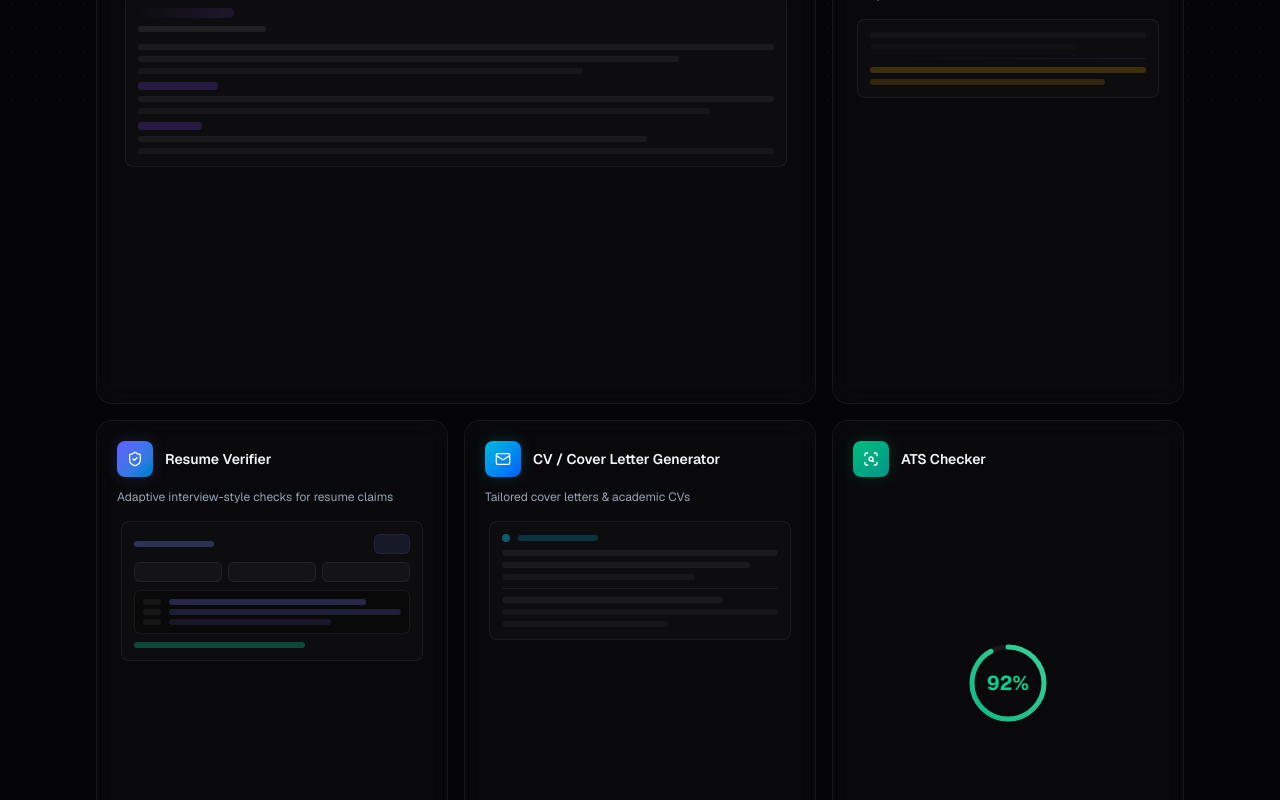
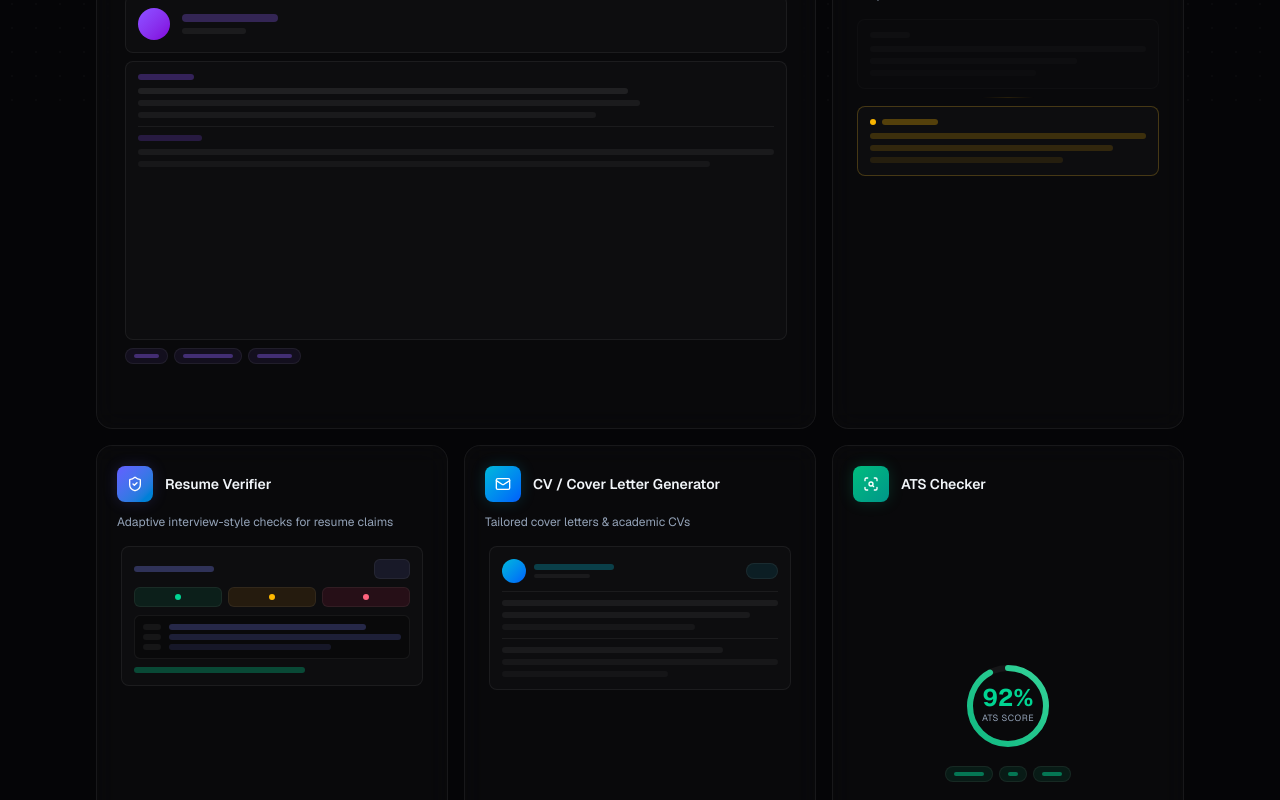
Before and after one commit to ayan70715/career_forge-ai, a Next.js app: page / in a window 1280 px wide. Shown: the part 680-1480 px from the top of the page. Built offline with nearby package versions, Linux system fonts and the light colour scheme.

Commit message:
Add files via upload

```diff
--- a/src/components/home/FeaturePreview.tsx
+++ b/src/components/home/FeaturePreview.tsx
@@ -4,49 +4,123 @@ import { useEffect, useState } from "react";
 
 /* ── Resume Builder: Animated typing lines ── */
 export function ResumePreview() {
+  const [lineWidths, setLineWidths] = useState([100, 85, 70]);
+  const [tick, setTick] = useState(0);
+
+  useEffect(() => {
+    const interval = setInterval(() => setTick((t) => t + 1), 2200);
+    return () => clearInterval(interval);
+  }, []);
+
+  useEffect(() => {
+    setLineWidths([
+      Math.floor(Math.random() * 20) + 75,
+      Math.floor(Math.random() * 20) + 65,
+      Math.floor(Math.random() * 20) + 55,
+    ]);
+  }, [tick]);
+
   return (
-    <div className="space-y-2 p-1">
-      {/* Mini resume mockup */}
-      <div className="rounded-lg border border-glass-border bg-surface-1 p-3 space-y-2">
-        <div className="h-2.5 w-24 rounded-full bg-primary/30 animate-shimmer" />
-        <div className="h-1.5 w-32 rounded-full bg-surface-6" />
-        <div className="mt-3 space-y-1.5">
-          <div className="h-1.5 w-full rounded-full bg-surface-5 animate-[shimmer_3s_ease-in-out_infinite]" />
-          <div className="h-1.5 w-[85%] rounded-full bg-surface-4 animate-[shimmer_3s_ease-in-out_0.2s_infinite]" />
-          <div className="h-1.5 w-[70%] rounded-full bg-surface-3 animate-[shimmer_3s_ease-in-out_0.4s_infinite]" />
+    <div className="p-1 h-full flex flex-col gap-2">
+      {/* Header band */}
+      <div className="rounded-lg border border-glass-border bg-surface-1 p-3 flex items-center gap-3">
+        <div className="h-8 w-8 rounded-full bg-linear-to-br from-violet-500 to-purple-700 shrink-0" />
+        <div className="flex-1 space-y-1.5">
+          <div className="h-2 w-24 rounded-full bg-primary/30 animate-[shimmer_3s_ease-in-out_infinite]" />
+          <div className="h-1.5 w-16 rounded-full bg-surface-5" />
         </div>
-        <div className="mt-2 space-y-1.5">
-          <div className="h-2 w-20 rounded-full bg-violet-500/20" />
-          <div className="h-1.5 w-full rounded-full bg-surface-4" />
-          <div className="h-1.5 w-[90%] rounded-full bg-surface-3" />
+      </div>
+
+      {/* Section blocks */}
+      <div className="rounded-lg border border-glass-border bg-surface-1 p-3 space-y-2 flex-1">
+        <div className="h-1.5 w-14 rounded-full bg-violet-500/30" />
+        <div className="space-y-1.5">
+          {lineWidths.map((w, i) => (
+            <div
+              key={i}
+              className="h-1.5 rounded-full bg-surface-5 transition-all duration-700 ease-out"
+              style={{
+                width: `${w}%`,
+                animationDelay: `${i * 0.2}s`,
+                background: i === 0 ? "var(--surface-6)" : i === 1 ? "var(--surface-5)" : "var(--surface-4)",
+              }}
+            />
+          ))}
         </div>
-        <div className="mt-2 space-y-1.5">
-          <div className="h-2 w-16 rounded-full bg-violet-500/20" />
-          <div className="h-1.5 w-[80%] rounded-full bg-surface-4" />
-          <div className="h-1.5 w-full rounded-full bg-surface-3" />
+        <div className="mt-2 h-px w-full bg-glass-border" />
+        <div className="h-1.5 w-16 rounded-full bg-violet-500/20 mt-2" />
+        <div className="space-y-1.5">
+          <div className="h-1.5 w-full rounded-full bg-surface-4 animate-[shimmer_3.5s_ease-in-out_0.3s_infinite]" />
+          <div className="h-1.5 w-[90%] rounded-full bg-surface-3 animate-[shimmer_3.5s_ease-in-out_0.5s_infinite]" />
         </div>
+      </div>
+
+      {/* Skill chips row */}
+      <div className="flex gap-1.5 flex-wrap">
+        {["React", "TypeScript", "Node.js"].map((s) => (
+          <div key={s} className="h-4 rounded-full border border-primary/20 bg-primary/8 px-2 flex items-center">
+            <div className="h-1 rounded-full bg-primary/40" style={{ width: `${s.length * 5}px` }} />
+          </div>
+        ))}
       </div>
     </div>
   );
 }
 
-/* ── AI Enhance: Shimmer transformation ── */
+/* ── AI Enhance: Before → After shimmer ── */
 export function EnhancePreview() {
+  const [phase, setPhase] = useState<"before" | "sweeping" | "after">("before");
+
+  useEffect(() => {
+    const cycle = () => {
+      setPhase("before");
+      setTimeout(() => setPhase("sweeping"), 1000);
+      setTimeout(() => setPhase("after"), 1800);
+      setTimeout(() => cycle(), 4000);
+    };
+    cycle();
+    return () => {};
+  }, []);
+
   return (
-    <div className="relative p-1">
-      <div className="rounded-lg border border-glass-border bg-surface-1 p-3 space-y-2">
-        {/* "Before" text fading out */}
-        <div className="space-y-1.5 opacity-40">
-          <div className="h-1.5 w-full rounded-full bg-surface-6" />
-          <div className="h-1.5 w-[75%] rounded-full bg-surface-5" />
+    <div className="p-1 space-y-2">
+      {/* Before block */}
+      <div
+        className="rounded-lg border border-glass-border bg-surface-1 p-3 space-y-1.5 transition-all duration-500"
+        style={{ opacity: phase === "after" ? 0.3 : 1 }}
+      >
+        <div className="h-1.5 w-10 rounded-full bg-surface-5 mb-2" />
+        <div className="h-1.5 w-full rounded-full bg-surface-5" />
+        <div className="h-1.5 w-[75%] rounded-full bg-surface-4" />
+        <div className="h-1.5 w-[60%] rounded-full bg-surface-3" />
+      </div>
+
+      {/* Sweep line */}
+      <div className="relative h-px overflow-hidden">
+        <div
+          className="absolute inset-0 bg-linear-to-r from-transparent via-amber-400/70 to-transparent transition-all duration-700"
+          style={{
+            opacity: phase === "sweeping" ? 1 : 0,
+            transform: phase === "sweeping" ? "scaleX(1)" : "scaleX(0)",
+          }}
+        />
+      </div>
+
+      {/* After block */}
+      <div
+        className="rounded-lg border bg-surface-1 p-3 space-y-1.5 transition-all duration-500"
+        style={{
+          borderColor: phase === "after" ? "rgba(251,191,36,0.25)" : "var(--glass-border)",
+          opacity: phase === "after" ? 1 : 0.4,
+        }}
+      >
+        <div className="flex items-center gap-1.5 mb-2">
+          <div className="h-1.5 w-1.5 rounded-full bg-amber-400" />
+          <div className="h-1.5 w-14 rounded-full bg-amber-400/30" />
         </div>
-        {/* Shimmer sweep line */}
-        <div className="h-px w-full bg-linear-to-r from-transparent via-amber-400/40 to-transparent animate-shimmer" />
-        {/* "After" text brighter */}
-        <div className="space-y-1.5">
-          <div className="h-1.5 w-full rounded-full bg-amber-400/20 animate-[shimmer_2.5s_ease-in-out_infinite]" />
-          <div className="h-1.5 w-[85%] rounded-full bg-amber-400/15 animate-[shimmer_2.5s_ease-in-out_0.3s_infinite]" />
-        </div>
+        <div className="h-1.5 w-full rounded-full bg-amber-400/20 animate-[shimmer_2.5s_ease-in-out_infinite]" />
+        <div className="h-1.5 w-[88%] rounded-full bg-amber-400/15 animate-[shimmer_2.5s_ease-in-out_0.3s_infinite]" />
+        <div className="h-1.5 w-[70%] rounded-full bg-amber-400/10 animate-[shimmer_2.5s_ease-in-out_0.6s_infinite]" />
       </div>
     </div>
   );
@@ -61,10 +135,7 @@ export function ATSPreview() {
     const timer = setTimeout(() => {
       const interval = setInterval(() => {
         setScore((prev) => {
-          if (prev >= target) {
-            clearInterval(interval);
-            return target;
-          }
+          if (prev >= target) { clearInterval(interval); return target; }
           return prev + 1;
         });
       }, 20);
@@ -73,43 +144,48 @@ export function ATSPreview() {
     return () => clearTimeout(timer);
   }, []);
 
-  const circumference = 2 * Math.PI * 36;
+  const r = 38;
+  const circumference = 2 * Math.PI * r;
   const offset = circumference - (score / 100) * circumference;
 
   return (
-    <div className="flex items-center justify-center p-2">
+    <div className="flex flex-col items-center justify-center gap-3 p-2">
       <div className="relative">
-        <svg width="90" height="90" viewBox="0 0 90 90" className="-rotate-90">
+        <svg width="96" height="96" viewBox="0 0 96 96" className="-rotate-90">
+          <circle cx="48" cy="48" r={r} fill="none" stroke="var(--surface-4)" strokeWidth="6" />
           <circle
-            cx="45"
-            cy="45"
-            r="36"
+            cx="48" cy="48" r={r}
             fill="none"
-            stroke="var(--surface-5)"
-            strokeWidth="5"
-          />
-          <circle
-            cx="45"
-            cy="45"
-            r="36"
-            fill="none"
-            stroke="url(#atsGradient)"
-            strokeWidth="5"
+            stroke="url(#atsGrad)"
+            strokeWidth="6"
             strokeLinecap="round"
             strokeDasharray={circumference}
             strokeDashoffset={offset}
-            style={{ transition: "stroke-dashoffset 0.1s ease" }}
+            style={{ transition: "stroke-dashoffset 0.08s ease" }}
           />
           <defs>
-            <linearGradient id="atsGradient" x1="0%" y1="0%" x2="100%" y2="100%">
+            <linearGradient id="atsGrad" x1="0%" y1="0%" x2="100%" y2="100%">
               <stop offset="0%" stopColor="#10b981" />
               <stop offset="100%" stopColor="#34d399" />
             </linearGradient>
           </defs>
         </svg>
-        <div className="absolute inset-0 flex items-center justify-center">
-          <span className="text-xl font-bold text-emerald-400">{score}%</span>
+        <div className="absolute inset-0 flex flex-col items-center justify-center">
+          <span className="text-2xl font-bold text-emerald-400 leading-none">{score}%</span>
+          <span className="text-[9px] text-muted-foreground mt-0.5 tracking-wider">ATS SCORE</span>
         </div>
+      </div>
+      {/* Mini keyword matches */}
+      <div className="flex gap-1.5 flex-wrap justify-center">
+        {["Python", "ML", "APIs"].map((k, i) => (
+          <div
+            key={k}
+            className="h-4 rounded-full border border-emerald-500/30 bg-emerald-500/10 px-2 flex items-center"
+            style={{ animationDelay: `${i * 0.2}s` }}
+          >
+            <div className="h-1 rounded-full bg-emerald-400/50" style={{ width: `${k.length * 5}px` }} />
+          </div>
+        ))}
       </div>
     </div>
   );
@@ -117,19 +193,38 @@ export function ATSPreview() {
 
 /* ── CV Generator: Document preview ── */
 export function CVPreview() {
+  const [lineVisible, setLineVisible] = useState(false);
+
+  useEffect(() => {
+    const t = setTimeout(() => setLineVisible(true), 600);
+    return () => clearTimeout(t);
+  }, []);
+
   return (
-    <div className="p-1">
+    <div className="p-1 space-y-2">
       <div className="rounded-lg border border-glass-border bg-surface-1 p-3 space-y-2">
-        <div className="flex items-center gap-2 mb-2">
-          <div className="h-2 w-2 rounded-full bg-cyan-400/40" />
-          <div className="h-1.5 w-20 rounded-full bg-cyan-400/20" />
+        {/* Header with avatar placeholder */}
+        <div className="flex items-center gap-2 pb-2 border-b border-glass-border">
+          <div className="h-6 w-6 rounded-full bg-linear-to-br from-cyan-500 to-blue-600 shrink-0" />
+          <div className="flex-1 space-y-1">
+            <div className="h-1.5 w-20 rounded-full bg-cyan-400/25" />
+            <div className="h-1 w-14 rounded-full bg-surface-4" />
+          </div>
+          <div className="h-4 w-8 rounded border border-cyan-500/20 bg-cyan-500/10" />
         </div>
+
+        {/* Body lines */}
         <div className="space-y-1.5">
           <div className="h-1.5 w-full rounded-full bg-surface-5" />
           <div className="h-1.5 w-[90%] rounded-full bg-surface-4" />
-          <div className="h-1.5 w-[70%] rounded-full bg-surface-3" />
+          <div
+            className="h-1.5 rounded-full bg-surface-3 transition-all duration-700"
+            style={{ width: lineVisible ? "70%" : "20%" }}
+          />
         </div>
-        <div className="mt-2 h-px w-full bg-glass-border" />
+
+        <div className="mt-1 h-px w-full bg-glass-border" />
+
         <div className="space-y-1.5">
           <div className="h-1.5 w-[80%] rounded-full bg-surface-4" />
           <div className="h-1.5 w-full rounded-full bg-surface-3" />
@@ -145,7 +240,6 @@ export function InterviewPreview() {
   const [speaking, setSpeaking] = useState<"ai" | "user" | null>("ai");
   const [bars, setBars] = useState([3, 5, 2, 7, 4, 6, 3, 5]);
 
-  // Cycle speaking turns
   useEffect(() => {
     const sequence = ["ai", null, "user", null, "ai"] as const;
     let idx = 0;
@@ -156,22 +250,18 @@ export function InterviewPreview() {
     return () => clearInterval(interval);
   }, []);
 
-  // Animate waveform bars when speaking
   useEffect(() => {
     if (!speaking) return;
     const interval = setInterval(() => {
-      setBars((prev) =>
-        prev.map(() => Math.floor(Math.random() * 7) + 1)
-      );
+      setBars((prev) => prev.map(() => Math.floor(Math.random() * 7) + 1));
     }, 150);
     return () => clearInterval(interval);
   }, [speaking]);
 
   return (
     <div className="p-1 space-y-1.5">
-      {/* Video grid */}
       <div className="grid grid-cols-2 gap-1.5">
-        {/* AI interviewer tile */}
+        {/* AI tile */}
         <div
           className={`relative rounded-lg bg-surface-2 border overflow-hidden transition-all duration-300 ${
             speaking === "ai"
@@ -180,7 +270,6 @@ export function InterviewPreview() {
           }`}
           style={{ aspectRatio: "4/3" }}
         >
-          {/* Avatar */}
           <div className="absolute inset-0 flex items-center justify-center">
             <div className="h-8 w-8 rounded-full bg-linear-to-br from-violet-500 to-purple-600 flex items-center justify-center">
               <svg className="h-4 w-4 text-white" viewBox="0 0 24 24" fill="none" stroke="currentColor" strokeWidth="2">
@@ -189,15 +278,12 @@ export function InterviewPreview() {
               </svg>
             </div>
           </div>
-          {/* Speaking indicator ring */}
           {speaking === "ai" && (
             <div className="absolute inset-0 rounded-lg border-2 border-violet-500/50 animate-[pulse_1s_ease-in-out_infinite]" />
           )}
-          {/* Label */}
           <div className="absolute bottom-1 left-1 bg-black/40 backdrop-blur-sm rounded px-1 py-0.5">
             <span className="text-[9px] text-white/80 font-medium">AI Interviewer</span>
           </div>
-          {/* Mic icon */}
           <div className="absolute top-1 right-1">
             <div className={`h-3.5 w-3.5 rounded-full flex items-center justify-center ${speaking === "ai" ? "bg-violet-500/80" : "bg-surface-4"}`}>
               <svg className="h-2 w-2 text-white" viewBox="0 0 24 24" fill="currentColor">
@@ -217,7 +303,6 @@ export function InterviewPreview() {
           }`}
           style={{ aspectRatio: "4/3" }}
         >
-          {/* Avatar */}
           <div className="absolute inset-0 flex items-center justify-center">
             <div className="h-8 w-8 rounded-full bg-linear-to-br from-rose-500 to-pink-600 flex items-center justify-center">
               <svg className="h-4 w-4 text-white" viewBox="0 0 24 24" fill="none" stroke="currentColor" strokeWidth="2">
@@ -243,9 +328,8 @@ export function InterviewPreview() {
         </div>
       </div>
 
-      {/* Waveform / toolbar row */}
+      {/* Waveform toolbar */}
       <div className="rounded-lg border border-glass-border bg-surface-1 px-2 py-1.5 flex items-center justify-between gap-2">
-        {/* Animated waveform */}
         <div className="flex items-center gap-[2px] h-4">
           {bars.map((h, i) => (
             <div
@@ -257,7 +341,6 @@ export function InterviewPreview() {
             />
           ))}
         </div>
-        {/* Control icons */}
         <div className="flex items-center gap-1.5">
           <div className="h-4 w-4 rounded-full bg-surface-3 flex items-center justify-center">
             <svg className="h-2 w-2 text-muted-foreground" viewBox="0 0 24 24" fill="currentColor">
@@ -275,6 +358,20 @@ export function InterviewPreview() {
 
 /* ── Resume Verifier: Mixed test signal ── */
 export function ResumeVerifierPreview() {
+  const [checks, setChecks] = useState([false, false, false]);
+
+  useEffect(() => {
+    [0, 1, 2].forEach((i) => {
+      setTimeout(() => setChecks((prev) => { const next = [...prev]; next[i] = true; return next; }), 600 + i * 400);
+    });
+  }, []);
+
+  const statuses = [
+    { color: "border-emerald-500/40 bg-emerald-500/10", dot: "bg-emerald-400" },
+    { color: "border-amber-500/40 bg-amber-500/10", dot: "bg-amber-400" },
+    { color: "border-rose-500/40 bg-rose-500/10", dot: "bg-rose-400" },
+  ];
+
   return (
     <div className="space-y-2 p-1">
       <div className="rounded-lg border border-glass-border bg-surface-1 p-3 space-y-2">
@@ -284,9 +381,16 @@ export function ResumeVerifierPreview() {
         </div>
 
         <div className="grid grid-cols-3 gap-1.5">
-          <div className="rounded-md border border-glass-border bg-surface-2 h-5" />
-          <div className="rounded-md border border-glass-border bg-surface-2 h-5" />
-          <div className="rounded-md border border-glass-border bg-surface-2 h-5" />
+          {statuses.map((s, i) => (
+            <div
+              key={i}
+              className={`rounded-md border h-5 flex items-center justify-center transition-all duration-500 ${
+                checks[i] ? s.color : "border-glass-border bg-surface-2"
+              }`}
+            >
+              {checks[i] && <div className={`h-1.5 w-1.5 rounded-full ${s.dot}`} />}
+            </div>
+          ))}
         </div>
 
         <div className="rounded-md border border-glass-border bg-code-bg p-2">
@@ -314,7 +418,6 @@ export function ResumeVerifierPreview() {
 export function ProjectAnalysePreview() {
   const [progress, setProgress] = useState([0, 0, 0, 0]);
   const targets = [88, 74, 92, 61];
-
   const labels = ["Strength", "Originality", "Complexity", "Impact"];
   const colors = [
     "from-fuchsia-500 to-indigo-500",
@@ -327,21 +430,17 @@ export function ProjectAnalysePreview() {
     const timer = setTimeout(() => {
       const intervals: ReturnType<typeof setInterval>[] = [];
       targets.forEach((target, i) => {
-        const delay = i * 200;
         const t = setTimeout(() => {
           const interval = setInterval(() => {
             setProgress((prev) => {
               const next = [...prev];
-              if (next[i] >= target) {
-                clearInterval(interval);
-              } else {
-                next[i] = Math.min(next[i] + 2, target);
-              }
+              if (next[i] >= target) { clearInterval(interval); }
+              else { next[i] = Math.min(next[i] + 2, target); }
               return next;
             });
           }, 18);
           intervals.push(interval);
-        }, delay);
+        }, i * 200);
       });
     }, 400);
     return () => clearTimeout(timer);
@@ -350,12 +449,9 @@ export function ProjectAnalysePreview() {
   return (
     <div className="p-1">
       <div className="rounded-lg border border-glass-border bg-surface-1 p-3 space-y-2.5">
-        {/* Scanning line animation at top */}
         <div className="relative h-1 w-full rounded-full overflow-hidden bg-surface-3">
           <div className="absolute inset-y-0 left-0 w-1/3 bg-linear-to-r from-transparent via-fuchsia-400/60 to-transparent animate-[shimmer_2s_ease-in-out_infinite]" />
         </div>
-
-        {/* Metric bars */}
         {labels.map((label, i) => (
           <div key={label} className="space-y-1">
             <div className="flex items-center justify-between">
@@ -370,8 +466,6 @@ export function ProjectAnalysePreview() {
             </div>
           </div>
         ))}
-
-        {/* Bottom tag row */}
         <div className="flex gap-1 pt-0.5">
           <div className="h-3.5 w-10 rounded-full border border-fuchsia-500/20 bg-fuchsia-500/10" />
           <div className="h-3.5 w-8 rounded-full border border-indigo-500/20 bg-indigo-500/10" />
@@ -382,7 +476,7 @@ export function ProjectAnalysePreview() {
   );
 }
 
-/* ── Job Analyser: Skeleton of the real Job Analyse page ── */
+/* ── Job Analyser: Full self-contained animated preview ── */
 export function JobAnalysePreview() {
   const [score, setScore] = useState(0);
   const [salaryPos, setSalaryPos] = useState(0);
@@ -391,7 +485,6 @@ export function JobAnalysePreview() {
   const targetScore = 68;
 
   useEffect(() => {
-    // Animate score gauge
     const scoreTimer = setTimeout(() => {
       const interval = setInterval(() => {
         setScore((prev) => {
@@ -402,15 +495,8 @@ export function JobAnalysePreview() {
       return () => clearInterval(interval);
     }, 300);
 
-    // Animate salary thumb sliding in
-    const salaryTimer = setTimeout(() => {
-      setSalaryPos(45);
-    }, 800);
-
-    // Reveal gap alerts
+    const salaryTimer = setTimeout(() => setSalaryPos(45), 800);
     const gapTimer = setTimeout(() => setGapsVisible(true), 1200);
-
-    // Reveal interview questions
     const qTimer = setTimeout(() => setQuestionsVisible(true), 1600);
 
     return () => {
@@ -431,15 +517,25 @@ export function JobAnalysePreview() {
   ];
 
   return (
-    <div className="p-1 space-y-1.5">
-      {/* ── Top row: Score + Salary ── */}
+    <div className="space-y-1.5">
+      {/* Market scan header */}
+      <div className="flex justify-between items-center text-[10px] font-mono text-blue-400/80">
+        <span>Market Scan</span>
+        <span className="animate-pulse">{score}% Match</span>
+      </div>
+      <div className="h-1.5 w-full bg-white/5 rounded-full overflow-hidden">
+        <div
+          className="h-full bg-linear-to-r from-blue-600 to-indigo-400 transition-all duration-75"
+          style={{ width: `${score}%` }}
+        />
+      </div>
+
+      {/* Score + Salary row */}
       <div className="grid grid-cols-2 gap-1.5">
-
         {/* Compatibility Score */}
         <div className="rounded-lg border border-glass-border bg-surface-1 p-2 space-y-1.5">
           <div className="h-[9px] w-20 rounded-full bg-sky-500/20" />
           <div className="flex items-center gap-2">
-            {/* Mini gauge */}
             <div className="relative shrink-0">
               <svg width="52" height="52" viewBox="0 0 52 52" className="-rotate-90">
                 <circle cx="26" cy="26" r="22" fill="none" stroke="var(--surface-4)" strokeWidth="4" />
@@ -465,7 +561,6 @@ export function JobAnalysePreview() {
                 <span className="text-[7px] text-muted-foreground leading-none mt-0.5">MATCH</span>
               </div>
             </div>
-            {/* Skill tags */}
             <div className="flex flex-col gap-1 min-w-0">
               <div className="flex gap-1 flex-wrap">
                 <div className="h-3.5 w-10 rounded-sm border border-emerald-500/30 bg-emerald-500/10" />
@@ -482,13 +577,11 @@ export function JobAnalysePreview() {
         {/* Salary Benchmark */}
         <div className="rounded-lg border border-glass-border bg-surface-1 p-2 space-y-1.5">
           <div className="h-[9px] w-24 rounded-full bg-blue-500/20" />
-          {/* Salary range labels */}
           <div className="flex justify-between">
             <span className="text-[8px] text-muted-foreground">₹6L</span>
             <span className="text-[8px] text-blue-400 font-mono">₹12L</span>
             <span className="text-[8px] text-muted-foreground">₹24L</span>
           </div>
-          {/* Slider track */}
           <div className="relative h-1.5 w-full rounded-full bg-surface-3 overflow-visible">
             <div
               className="absolute inset-y-0 left-0 rounded-full bg-linear-to-r from-blue-600 to-indigo-400 transition-all duration-700 ease-out"
@@ -503,14 +596,12 @@ export function JobAnalysePreview() {
             <span>Entry</span>
             <span>Senior</span>
           </div>
-          {/* Benchmark note */}
           <div className="h-[9px] w-full rounded-full bg-surface-3" />
         </div>
       </div>
 
-      {/* ── Bottom row: Gap Alerts + Interview Sheet ── */}
+      {/* Gap Alerts + Interview Sheet row */}
       <div className="grid grid-cols-2 gap-1.5">
-
         {/* Critical Gap Alerts */}
         <div className="rounded-lg border border-glass-border bg-surface-1 p-2 space-y-1.5">
           <div className="flex items-center gap-1 mb-1">
```
